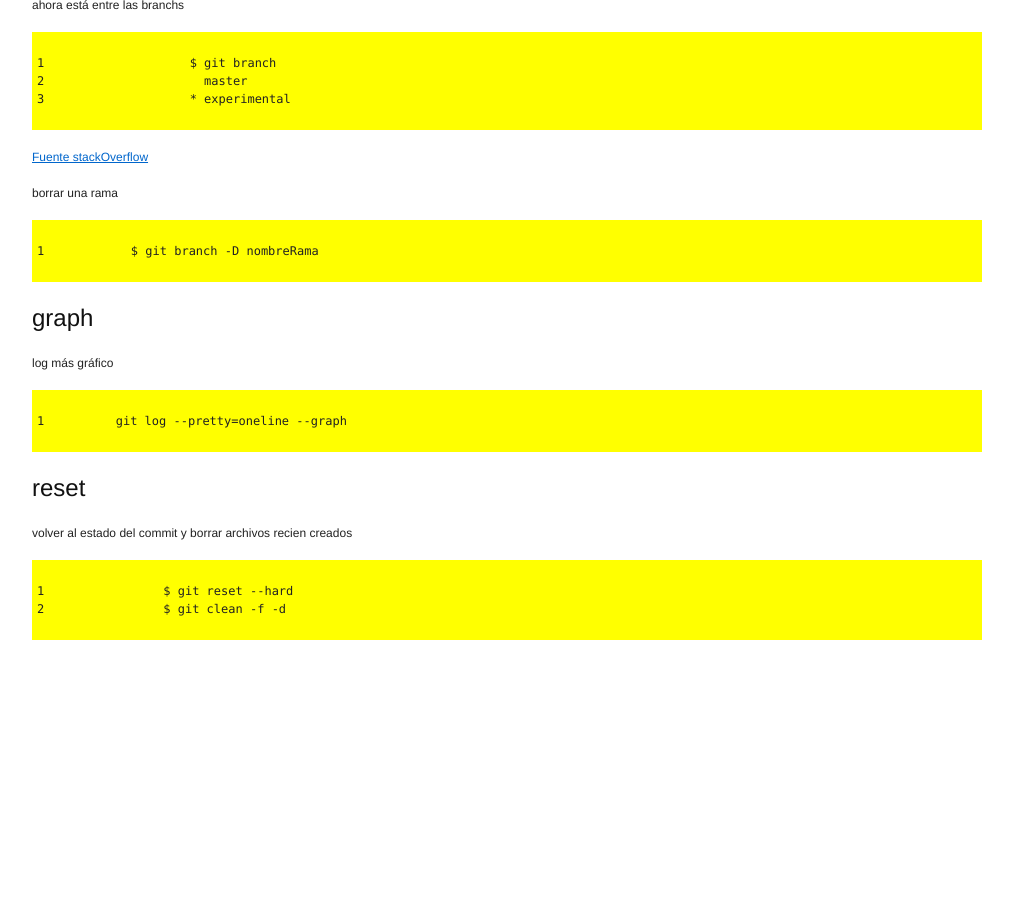
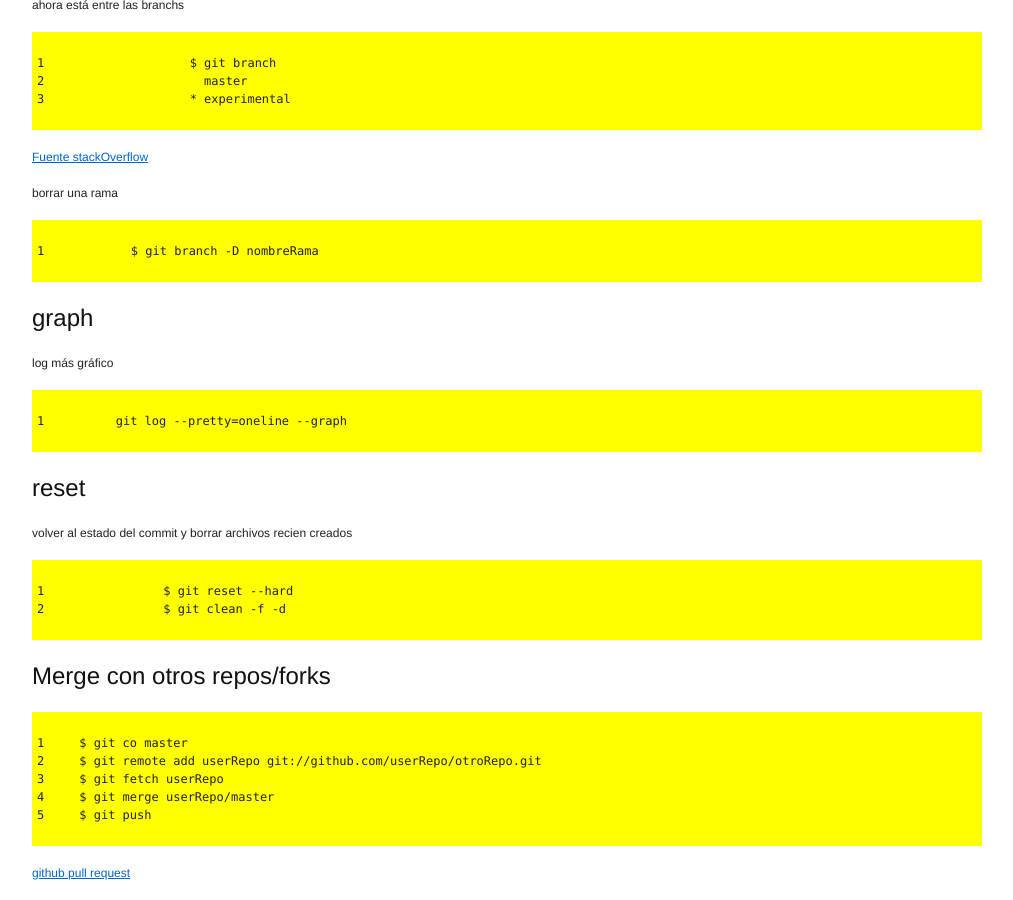
Before and after one commit to pixelmuerto/pixelmuerto.github.com, a Jekyll site: the page built from wiki/Git.md, in a window 1280 px wide and 900 px high, scrolled down 1480 px. Shown: the whole window, without its empty margins (133-1146 px from the left). Built offline with Jekyll 4.4.1, drawn with Linux system fonts in a browser that asks for light colours; Markdown is read by kramdown in place of the engine named in the settings; before the commit the page ends 2138 px from its top, so only the background shows below that.

Commit message:
wiki/git sobre pull request

```diff
--- a/_includes/gitDiffStat.markdown
+++ b/_includes/gitDiffStat.markdown
@@ -1,2 +1 @@
- wiki/Subversion.md             |   12 ++++++++++++
- wiki/rails.md                  |    6 ++++++
+ wiki/Git.md                    |   10 ++++++++++
--- a/wiki/Git.md
+++ b/wiki/Git.md
@@ -77,3 +77,13 @@ volver al estado del commit y borrar archivos recien creados
 
 	$ git reset --hard
 	$ git clean -f -d
+
+## Merge con otros repos/forks
+
+	$ git co master
+	$ git remote add userRepo git://github.com/userRepo/otroRepo.git
+	$ git fetch userRepo
+	$ git merge userRepo/master
+	$ git push
+
+[github pull request](http://help.github.com/send-pull-requests/)
```
